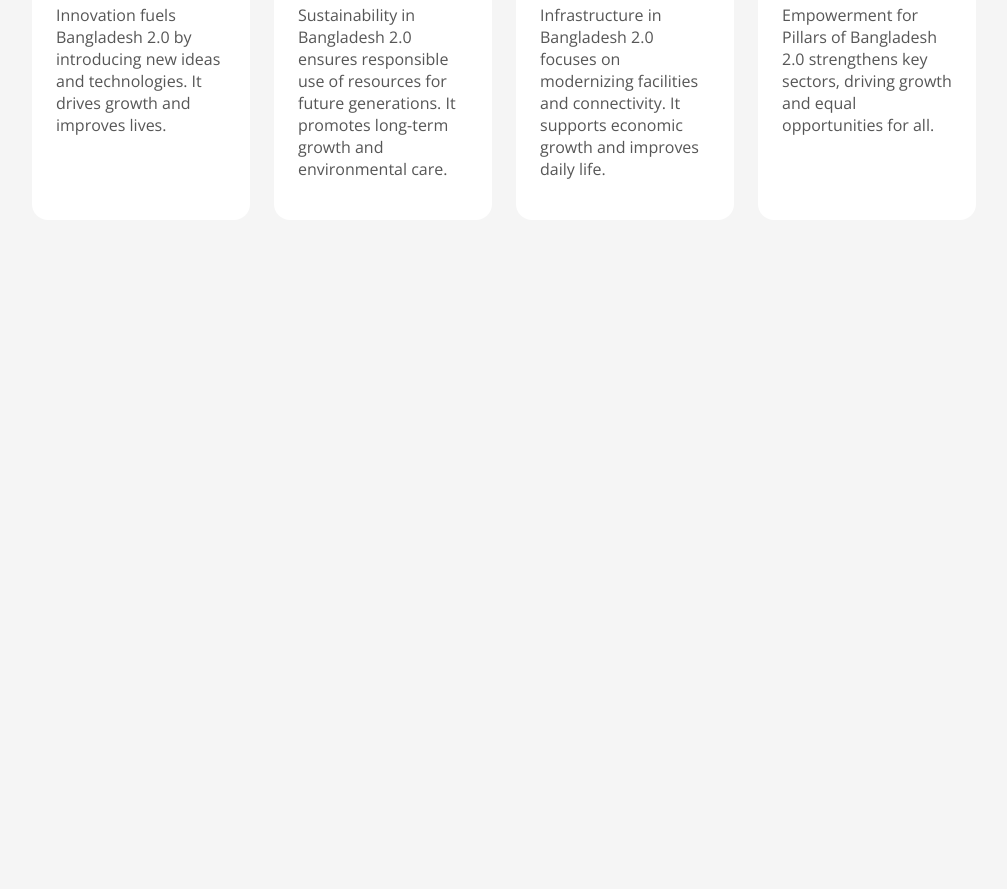
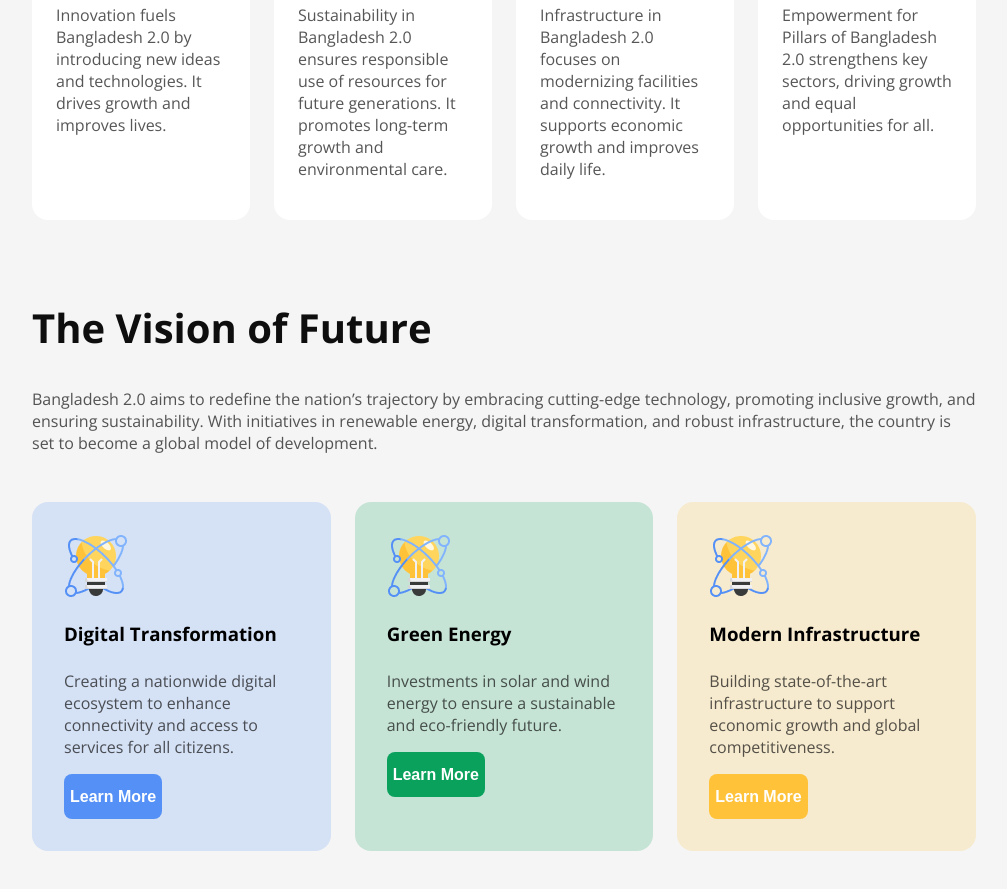
Before and after one commit to muradn30n/B11A1--assignment-1, a plain HTML site: page index.html in a window 1280 px wide. Shown: the part 1207-2096 px from the top of the page, without its empty margins (136-1143 px from the left). Before the commit the page ends 1507 px from the top, so only its background shows below. Drawn offline with nearby package versions, Linux system fonts and the light colour scheme.

Commit message:
added the vision section

```diff
--- a/index.html
+++ b/index.html
@@ -37,7 +37,7 @@
         </section>
         <!-- pillar section -->
         <section class="pillars">
-            <h1 class="pillar-title">Pillars of "Bangladesh 2.0"</h1>
+            <h1 class="common-title">Pillars of "Bangladesh 2.0"</h1>
             <div class="pillar-container">
                 <div class="pillar">
                     <img src="assets/card-icon.png" alt="innovation">
@@ -61,6 +61,32 @@
                 </div>
             </div>
         </section>
+        <!-- vision section -->
+         <section class="vision-section">
+            <h1 class="common-title">The Vision of Future</h1>
+            <p class="vision-description pillar-description">Bangladesh 2.0 aims to redefine the nation’s trajectory by embracing cutting-edge technology, promoting inclusive growth, and ensuring sustainability. With initiatives in renewable energy, digital transformation, and robust infrastructure, the country is set to become a global model of development.</p>
+            <div class="vision">
+                <div class="vision1 visions">
+                <img src="assets/card-icon.png" alt="Digital Transformation">
+                <h3 class="vision-title ">Digital Transformation</h3>
+                <p class="vision-description pillar-description">Creating a nationwide digital ecosystem to enhance connectivity and access to services for all citizens.</p>
+                <button class="common_btn vision-btn1">Learn More</button>
+            </div>
+            <div class="vision2 visions">
+                <img src="assets/card-icon.png" alt="Green Energy">
+                <h3 class="vision-title">Green Energy</h3>
+                <p class="vision-description pillar-description">Investments in solar and wind energy to ensure a sustainable and eco-friendly future.</p>
+                <button class="common_btn vision-btn2">Learn More</button>
+            </div>
+            <div class="vision3 visions">
+                <img src="assets/card-icon.png" alt="Modern Infrastructure">
+                <h3 class="vision-title">Modern Infrastructure</h3>
+                <p class="vision-description pillar-description">Building state-of-the-art infrastructure to support economic growth and global competitiveness.</p>
+                <button class="common_btn vision-btn3">Learn More</button>
+            </div>
+            </div>
+
+         </section>
     </main>
     <footer>
 
--- a/styles/style.css
+++ b/styles/style.css
@@ -8,7 +8,19 @@
   body{
     background-color: #F5F5F5;
   }
-
+  .common-title{
+    font-size: 40px;
+    font-weight: bold;
+    color: #0E0E0E;
+}
+.common_btn{
+    color: white;
+    font-size: 16px;
+    font-weight: 600;
+    height: 45px;
+    border-radius: 8px;
+    border: none;
+}
 /* nav style */
 nav{
     display: flex;
@@ -88,11 +100,7 @@
     border-color: rgba(14, 14, 14, 0.15);
     padding: 24px;
 }
-.pillar-title{
-    font-size: 40px;
-    font-weight: bold;
-    color: #0E0E0E;
-}
+
 .pillar-subtitle{
     font-size: 20px;
     font-weight: 700;
@@ -102,3 +110,49 @@
     font-size: 16px;
     color: rgba(14, 14, 14, 0.7);
 }
+/* vision styles */
+.vision-section{
+    margin: 80px 160px;
+}
+.vision-description{
+    margin-top: 24px;
+}
+.vision{
+    display: flex;
+    justify-content: space-around;
+    gap: 24px;
+}
+.visions{
+    width: 410px;
+    border-radius: 16px;
+    padding: 32px;
+    margin: 32px 0;
+}
+.vision1{
+    background-color: rgba(84, 144, 245, 0.2);
+}
+
+.vision2{
+    background-color: #C6E4D6;
+}
+.vision3{
+    background-color:#F7EBCF;
+}
+.vision-btn1{
+    background-color: #5490F5;
+}
+.vision-btn1:hover{
+    background-color: #0a2657;
+}
+.vision-btn2{
+    background-color: #09A15C;
+}
+.vision-btn2:hover{
+    background-color: #044e2d;
+}
+.vision-btn3{
+    background-color: #FFC239;
+}
+.vision-btn3:hover{
+    background-color: #c28903;
+}
```
